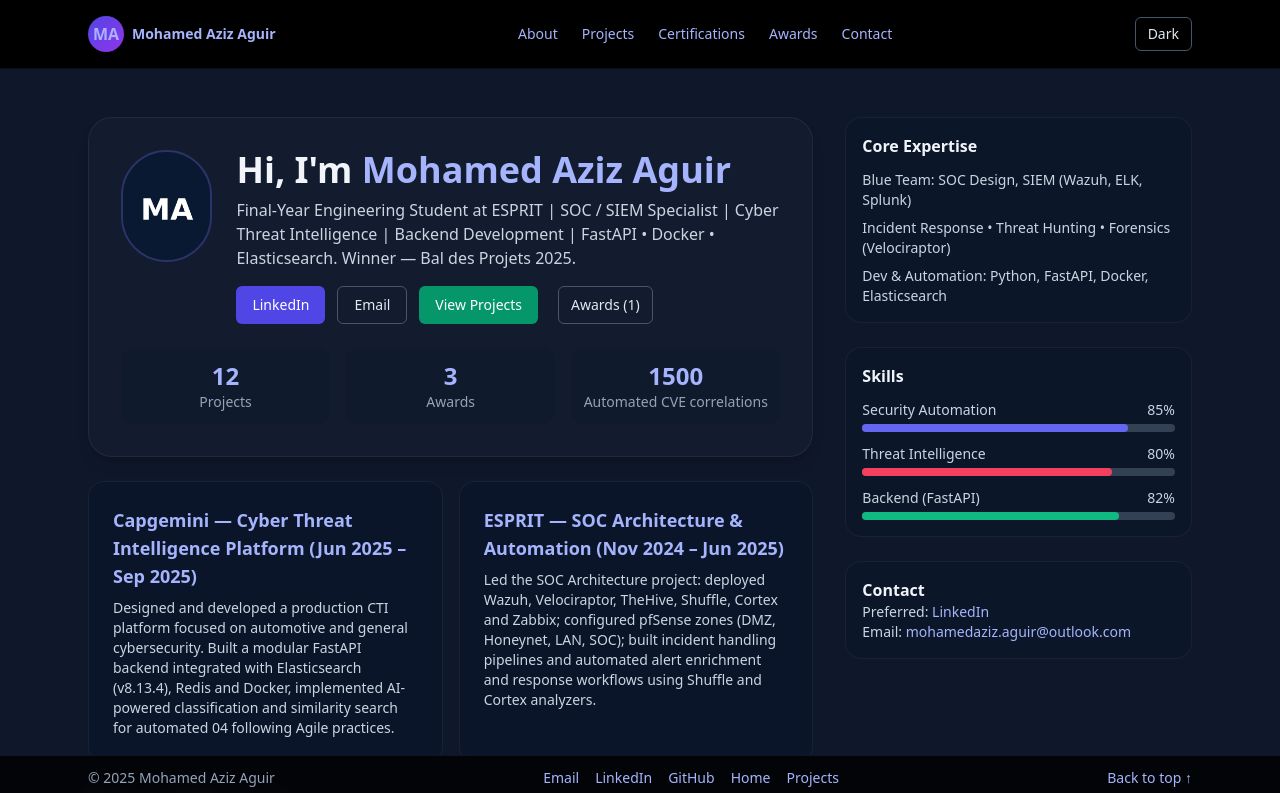
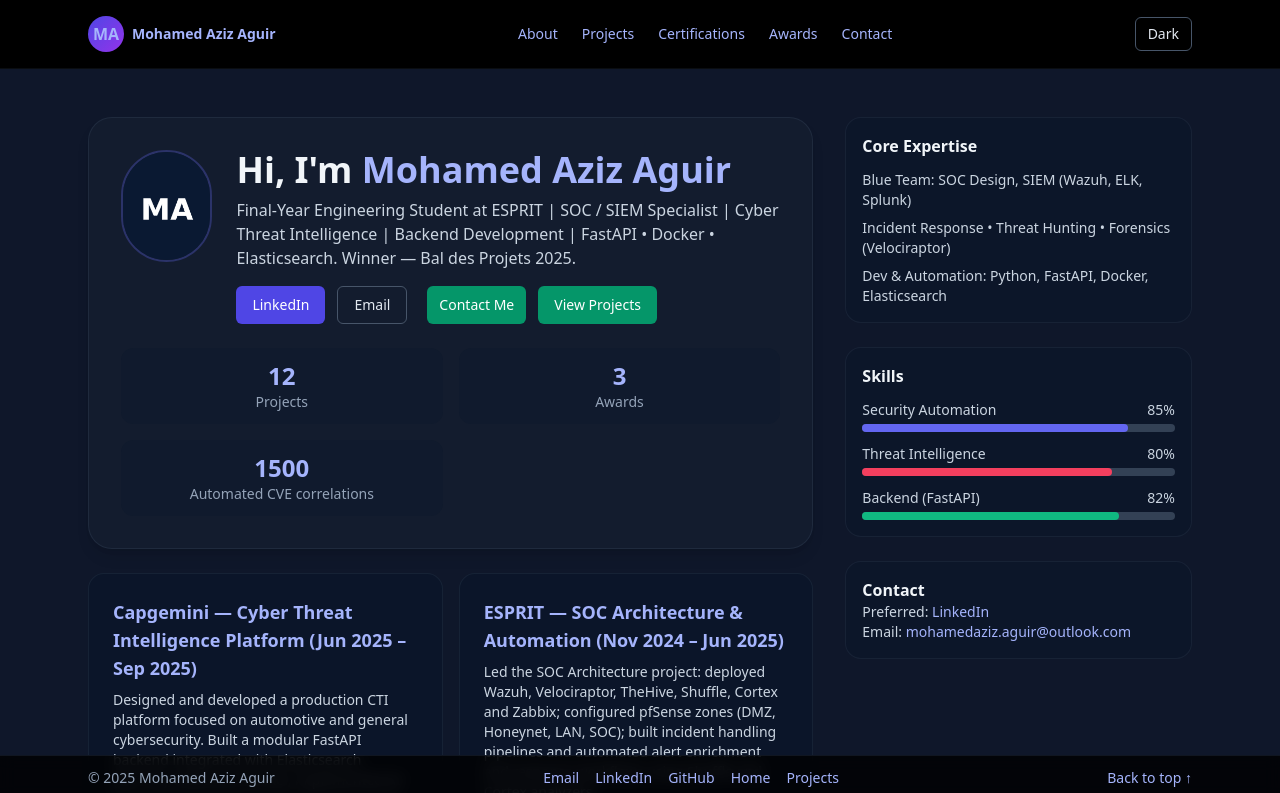
Before and after one commit to Mohamed-Aziz-Aguir/Portfolio, a Next.js app: page / in a window 1280 px wide. Shown: the top 793 px of the page. Built offline with nearby package versions, Linux system fonts and the light colour scheme.

Commit message:
enhancement 1

```diff
--- a/src/components/Navbar.js
+++ b/src/components/Navbar.js
@@ -14,7 +14,7 @@ export default function Navbar(){
           <Link href="/projects" className="hover:text-white">Projects</Link>
           <Link href="/certifications" className="hover:text-white">Certifications</Link>
           <Link href="/awards" className="hover:text-white">Awards</Link>
-          <Link href="/#contact" className="hover:text-white">Contact</Link>
+          <Link href="/#contact" className="hover:text-white transition-transform transform hover:scale-105">Contact</Link>
         </nav>
         <div className="flex items-center gap-3">
           <ThemeToggle />
--- a/src/pages/index.js
+++ b/src/pages/index.js
@@ -50,11 +50,11 @@ export default function Home() {
                   <div className="mt-4 flex gap-3">
                     <a href="https://www.linkedin.com/in/mohamedazizaguir" target="_blank" rel="noopener noreferrer" className="inline-flex items-center gap-2 px-4 py-2 rounded-md bg-indigo-600 hover:bg-indigo-500 text-white text-sm">LinkedIn</a>
                     <a href="mailto:mohamedaziz.aguir@outlook.com" className="inline-flex items-center gap-2 px-4 py-2 rounded-md border border-slate-600 text-slate-200 text-sm">Email</a>
-                    <Link href="/projects"  className="inline-flex items-center gap-2 px-4 py-2 rounded-md bg-emerald-600 hover:bg-emerald-500 text-white text-sm">View Projects</Link><Link href='/awards' className='inline-flex items-center px-3 py-1.5 rounded-md border border-slate-600 ml-2 hover:bg-slate-700/40 text-slate-200 text-sm'>Awards (1)</Link>
+                    <Link href="/#contact" className="inline-flex items-center px-3 py-1.5 rounded-md bg-emerald-600 hover:bg-emerald-500 text-white text-sm ml-2 transition-transform transform hover:scale-105">Contact Me</Link><Link href="/projects"  className="inline-flex items-center gap-2 px-4 py-2 rounded-md bg-emerald-600 hover:bg-emerald-500 text-white text-sm">View Projects</Link>
                   </div>
                 </div>
               </div>
-              <div className="mt-6 grid grid-cols-3 gap-4">
+              <div className="mt-6 grid grid-cols-2 gap-4">
                 <div className="p-3 rounded-xl bg-[#071429]/20 text-center transform transition hover:-translate-y-1 hover:scale-105">
                   <div className="text-2xl font-bold text-indigo-300">12</div>
                   <div className="text-sm text-slate-400">Projects</div>
```
